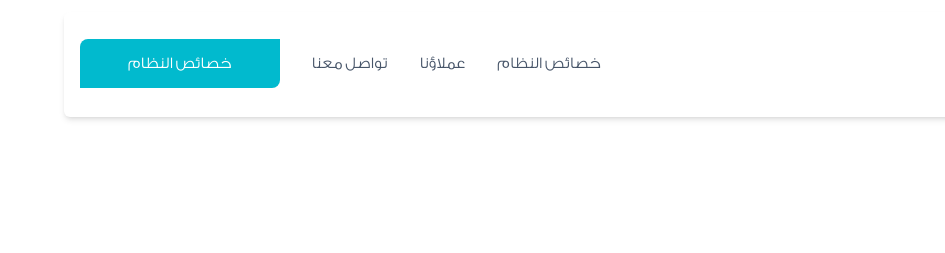
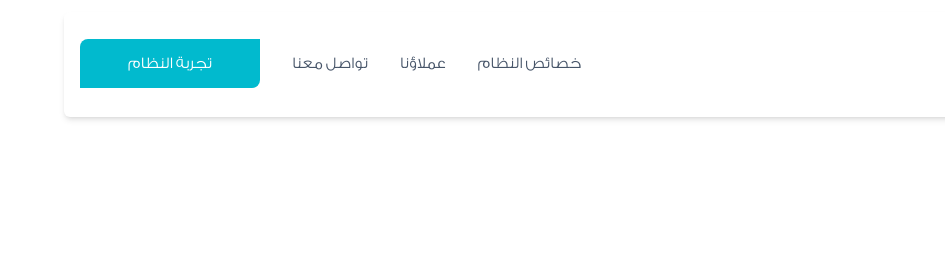
Before and after one commit to balaqytech/wathik-website, an Astro site: page /privacy-policy in a window 1280 px wide. Shown: the top 253 px of the page, 0-945 px from the left. Built offline with nearby package versions, Linux system fonts and the light colour scheme; Astro itself is replaced by a stand-in of ours.

Commit message:
fix typo

```diff
--- a/src/components/SEO.astro
+++ b/src/components/SEO.astro
@@ -85,7 +85,7 @@
                 "position": 3,
                 "name": "تواصل معنا",
                 "item": "https://www.wathik.com/#contact"
-            }
+            },
             {
                 "@type": "ListItem",
                 "position": 4,
--- a/src/layouts/Header.astro
+++ b/src/layouts/Header.astro
@@ -13,7 +13,7 @@ import Button from "../components/Button.astro";
                     <li><a href="/#features">خصائص النظام</a></li>
                     <li><a href="/#clients">عملاؤنا</a></li>
                     <li><a href="/#contact">تواصل معنا</a></li>
-                    <li><Button href="/#demo" class="text-white bg-accent hover:bg-primary">خصائص النظام</Button></li>
+                    <li><Button href="/#demo" class="text-white bg-accent hover:bg-primary">تجربة النظام</Button></li>
                 </ul>
             </nav>
         </div>
```
